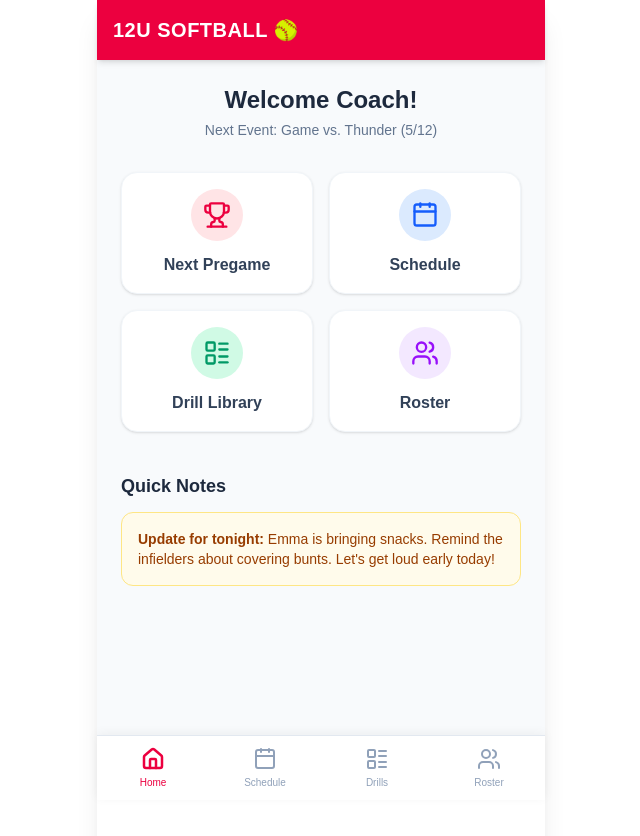
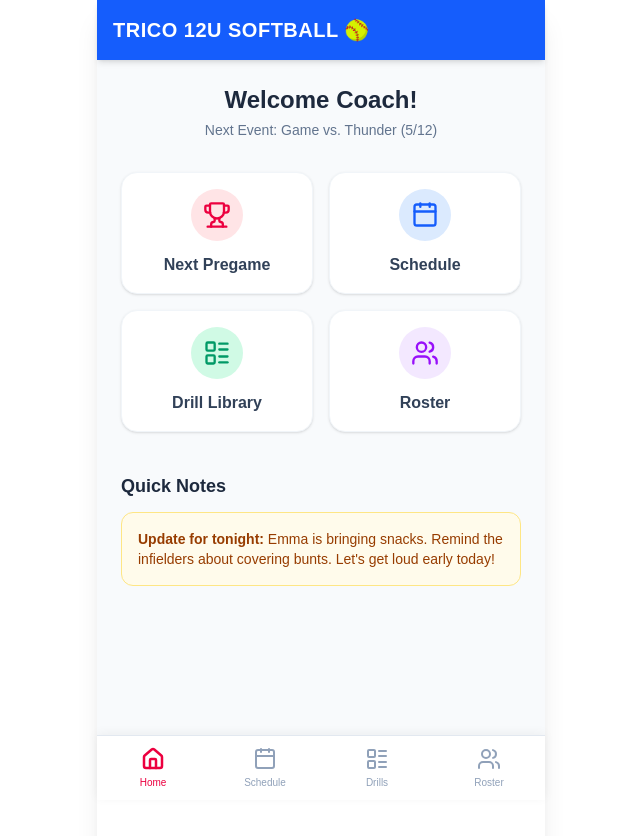
Before and after one commit to cryptoBrando/softball-app, a Next.js app in the folder softball-app/: page / in a window 1280 px wide. Shown: the top 836 px of the page, without its empty margins (319-959 px from the left). Built offline with nearby package versions, Linux system fonts and the light colour scheme.

Commit message:
Update team name and change header color to blue

```diff
--- a/softball-app/src/app/layout.tsx
+++ b/softball-app/src/app/layout.tsx
@@ -16,8 +16,8 @@ export default function RootLayout({
     <html lang="en">
       <body className="bg-slate-100 min-h-screen">
         <main className="max-w-md mx-auto min-h-screen bg-white shadow-xl relative pb-16">
-            <header className="bg-rose-600 text-white p-4 sticky top-0 z-10 shadow-md">
-                <h1 className="text-xl font-bold tracking-wide">12U SOFTBALL 🥎</h1>
+            <header className="bg-blue-600 text-white p-4 sticky top-0 z-10 shadow-md">
+                <h1 className="text-xl font-bold tracking-wide">TRICO 12U SOFTBALL 🥎</h1>
             </header>
             {children}
             <Navigation />
```
